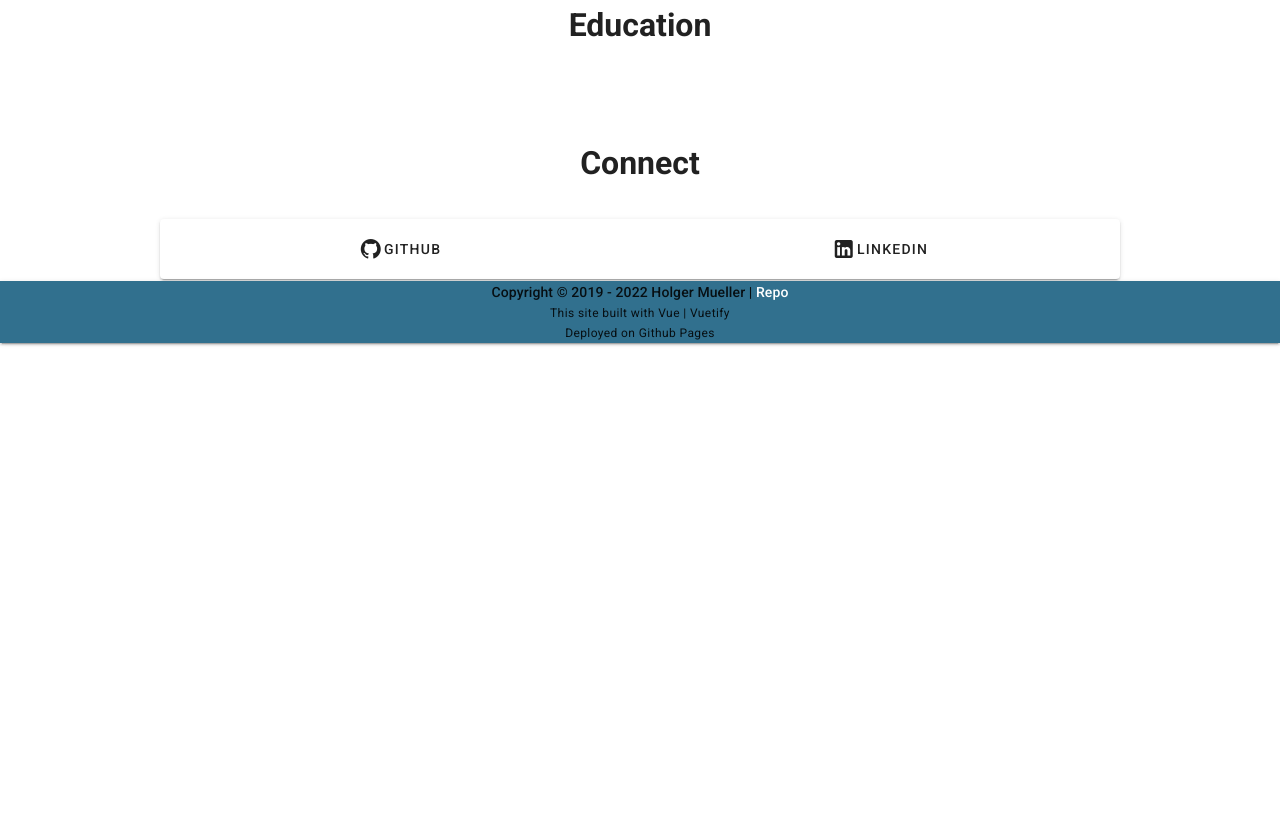
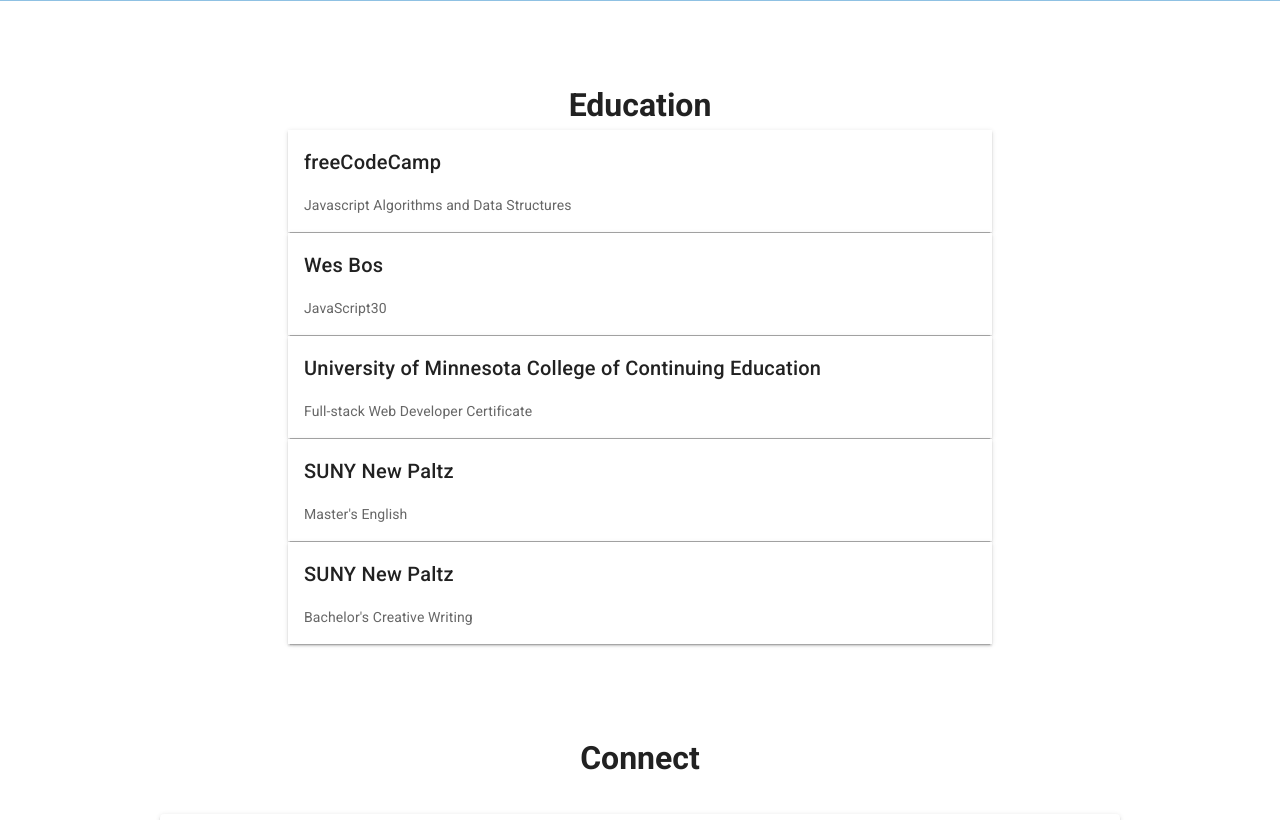
Before and after one commit to Holgermueller/test-app, a Vue app: page / in a window 1280 px wide. Shown: the part 2980-3800 px from the top of the page. Before the commit the page ends 3323 px from the top, so only its background shows below. Built offline with nearby package versions, Linux system fonts and the light colour scheme.

Commit message:
added info to education section

```diff
--- a/src/components/Education.vue
+++ b/src/components/Education.vue
@@ -1,12 +1,56 @@
 <template>
   <div id="Education">
     <h1 class="section-header">Education</h1>
+    <div v-for="(item, index) in education" :key="index">
+      <v-card class="education-card" tile>
+        <v-card-title>
+          {{ item.school }}
+        </v-card-title>
+        <v-card-text>
+          {{ item.program }}
+        </v-card-text>
+      </v-card>
+    </div>
   </div>
 </template>
+
+<script>
+export default {
+  name: "Education",
+
+  data: () => ({
+    education: [
+      {
+        school: "freeCodeCamp",
+        program: "Javascript Algorithms and Data Structures",
+      },
+      {
+        school: "Wes Bos",
+        program: "JavaScript30",
+      },
+      {
+        school: "University of Minnesota College of Continuing Education",
+        program: "Full-stack Web Developer Certificate",
+      },
+      {
+        school: "SUNY New Paltz",
+        program: "Master's English",
+      },
+      {
+        school: "SUNY New Paltz",
+        program: "Bachelor's Creative Writing",
+      },
+    ],
+  }),
+};
+</script>
 
 <style scoped>
 .section-header {
   text-align: center;
-  margin-top: 7%;
+}
+.education-card {
+  width: 55%;
+  margin: 1px auto;
 }
 </style>
--- a/src/components/Portfolio.vue
+++ b/src/components/Portfolio.vue
@@ -44,8 +44,7 @@
 export default {
   name: "Portfolio",
 
-  data() {
-    return {
+  data: () => ({
     Projects: [
       {
         title: "Trip Scheduler",
@@ -109,8 +108,7 @@
         demoLink: "https://friendfinderap.herokuapp.com/",
       },
     ],
-    };
-  },
+  }),
 };
 </script>
 
@@ -118,6 +116,7 @@
 #Portfolio {
   background-color: #8fc1e3;
   width: 100%;
+  padding-bottom: 7%;
 }
 .section-header {
   text-align: center;
```
Lines whose indentation alone changed are shown as unchanged.
